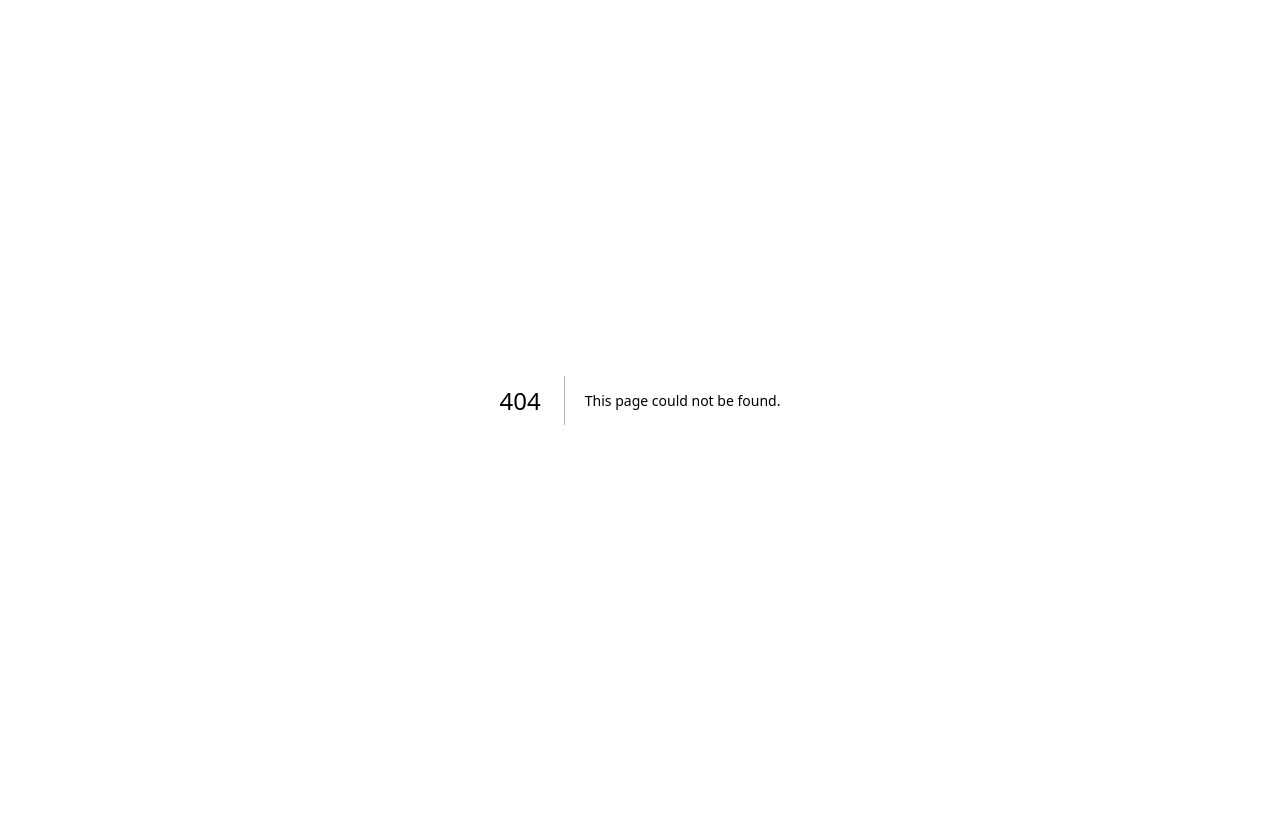
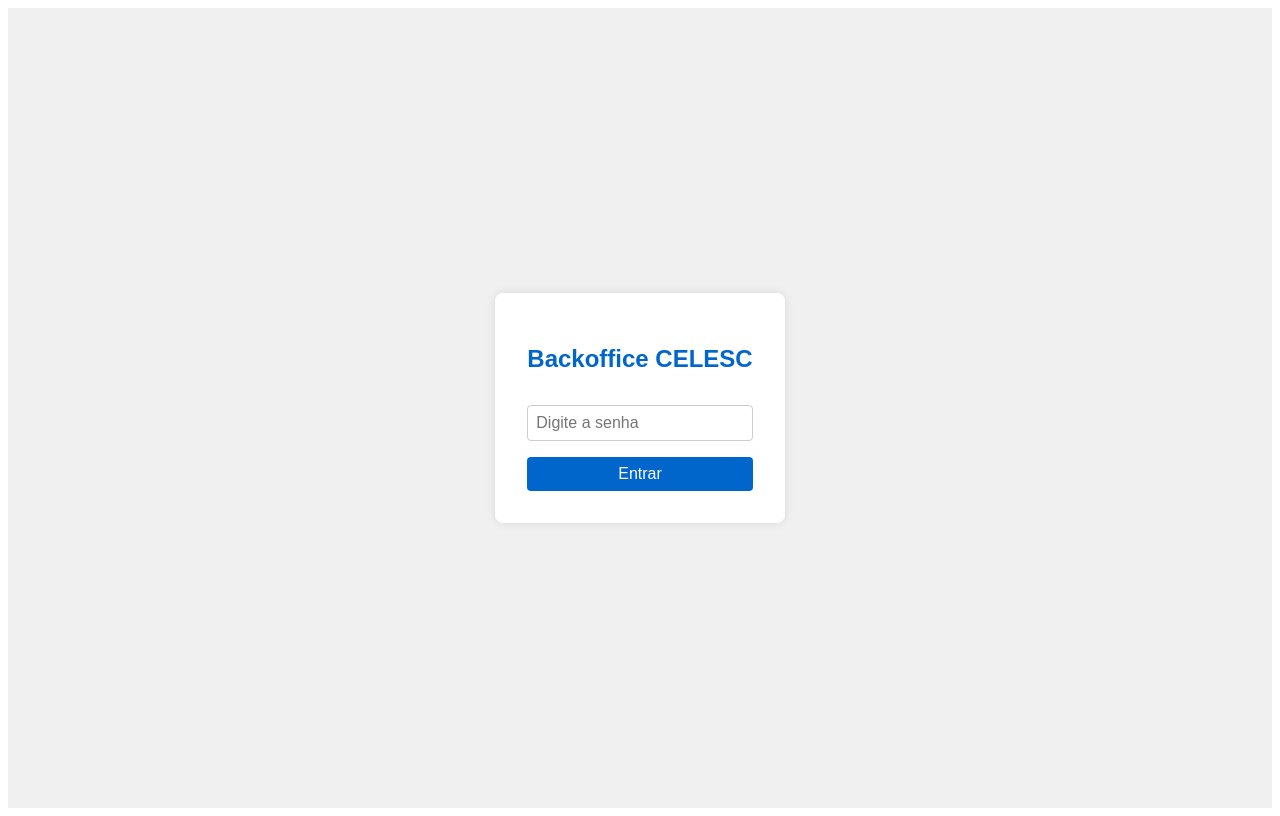
Before and after one commit to AnakRomanov/celesc-agenda, a Next.js app in the folder celesc-agenda/: page /backoffice in a window 1280 px wide. Before the commit this address had no page. Built offline with nearby package versions, Linux system fonts and the light colour scheme.

Commit message:
Add files via upload

```diff
--- /dev/null
+++ b/celesc-agenda/pages/backoffice/index.tsx
@@ -0,0 +1,81 @@
+import React, { useState } from "react";
+
+export default function BackofficeLogin() {
+  const [senha, setSenha] = useState("");
+  const [autenticado, setAutenticado] = useState(false);
+
+  const handleLogin = (e: React.FormEvent) => {
+    e.preventDefault();
+    if (senha === "admin123") {
+      setAutenticado(true);
+    } else {
+      alert("Senha incorreta");
+    }
+  };
+
+  return (
+    <main style={styles.container}>
+      {!autenticado ? (
+        <form onSubmit={handleLogin} style={styles.form}>
+          <h2 style={styles.title}>Backoffice CELESC</h2>
+          <input
+            type="password"
+            placeholder="Digite a senha"
+            value={senha}
+            onChange={(e) => setSenha(e.target.value)}
+            style={styles.input}
+          />
+          <button type="submit" style={styles.button}>
+            Entrar
+          </button>
+        </form>
+      ) : (
+        <div>
+          <h2 style={styles.title}>Agendamentos</h2>
+          <p>Em breve: tabela com filtros e ações.</p>
+        </div>
+      )}
+    </main>
+  );
+}
+
+const styles = {
+  container: {
+    display: "flex",
+    flexDirection: "column" as const,
+    justifyContent: "center",
+    alignItems: "center",
+    height: "100vh",
+    fontFamily: "Arial, sans-serif",
+    backgroundColor: "#f0f0f0",
+  },
+  form: {
+    display: "flex",
+    flexDirection: "column" as const,
+    gap: "1rem",
+    padding: "2rem",
+    backgroundColor: "#fff",
+    borderRadius: "8px",
+    boxShadow: "0 0 10px rgba(0,0,0,0.1)",
+  },
+  title: {
+    fontSize: "1.5rem",
+    marginBottom: "1rem",
+    color: "#0066cc",
+  },
+  input: {
+    padding: "0.5rem",
+    fontSize: "1rem",
+    borderRadius: "4px",
+    border: "1px solid #ccc",
+  },
+  button: {
+    padding: "0.5rem",
+    fontSize: "1rem",
+    backgroundColor: "#0066cc",
+    color: "#fff",
+    border: "none",
+    borderRadius: "4px",
+    cursor: "pointer",
+  },
+};
```
